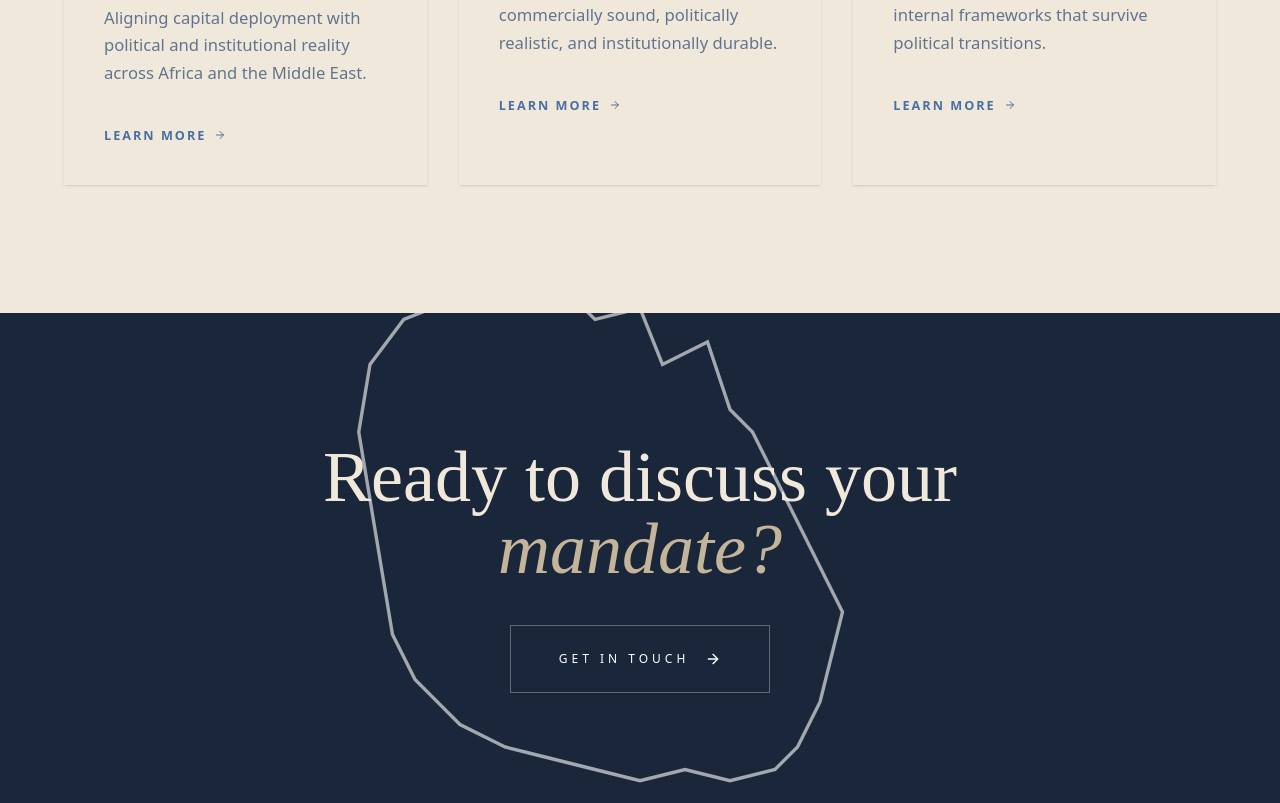
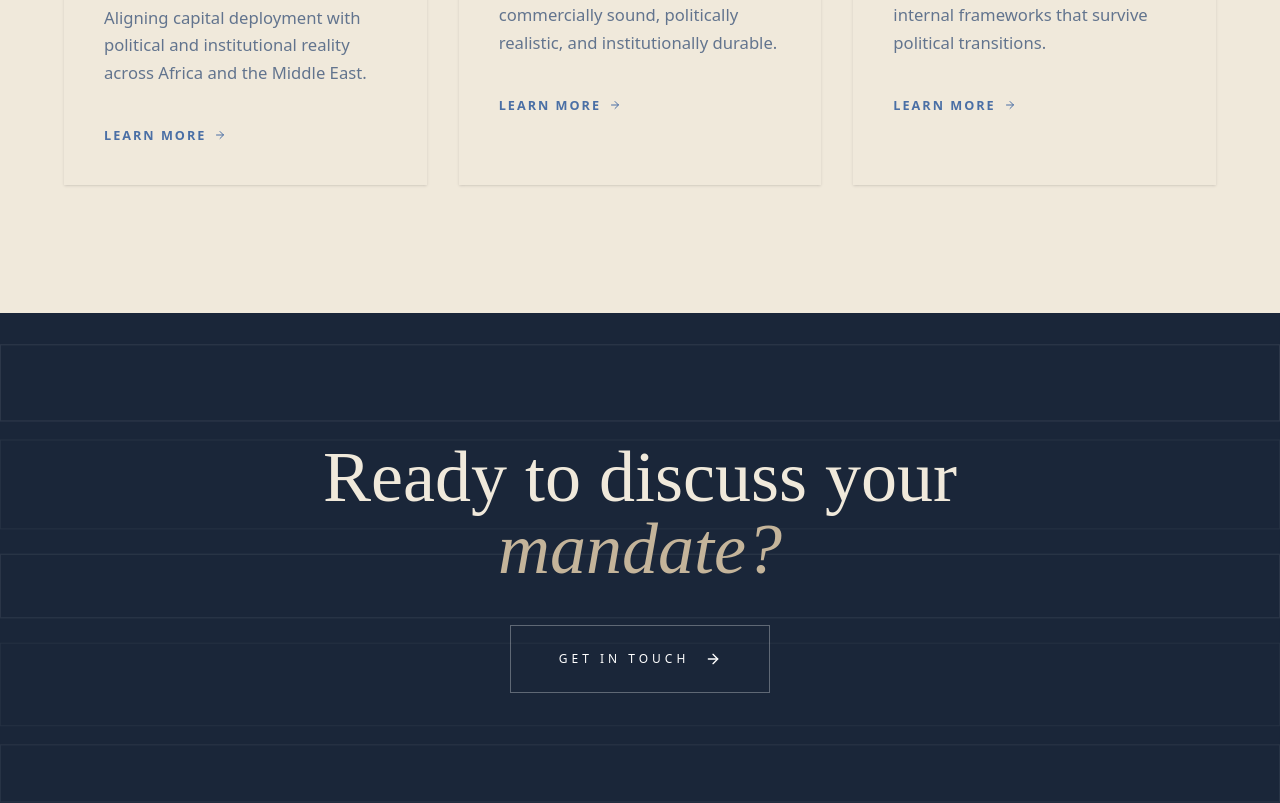
Before and after one commit to aymanfadil-commits/SGL-Site, a React (Vite) app: page / in a window 1280 px wide. Shown: the part 3111-3914 px from the top of the page. Built offline with nearby package versions, Linux system fonts and the light colour scheme.

Commit message:
Update App.tsx

```diff
--- a/src/App.tsx
+++ b/src/App.tsx
@@ -388,16 +388,17 @@ const HomePage = ({ setPage }: { setPage: (p: Page) => void }) => (
     <section className="py-32 px-6 text-center bg-navy-l relative overflow-hidden">
       <div className="absolute inset-0 opacity-100 pointer-events-none">
         <svg
-          className="w-[900px] h-[900px] absolute top-1/2 left-1/2 -translate-x-1/2 -translate-y-1/2 text-white"
-          viewBox="0 0 400 400"
+          className="w-full h-full"
+          viewBox="0 0 1200 800"
+          preserveAspectRatio="none"
           xmlns="http://www.w3.org/2000/svg"
         >
-          <path d="M 120 80 L 160 70 L 180 90 L 200 85 L 210 110 L 230 100 L 240 130 L 250 140 L 260 160 L 270 180 L 280 200 L 290 220 L 285 240 L 280 260 L 270 280 L 260 290 L 240 295 L 220 290 L 200 295 L 180 290 L 160 285 L 140 280 L 120 270 L 100 250 L 90 230 L 85 200 L 80 170 L 75 140 L 80 110 L 95 90 Z"
-            fill="none"
-            stroke="currentColor"
-            strokeWidth="1.5"
-            opacity="0.6"
-          />
+          {/* Horizontal layered bands */}
+          <rect x="0" y="50" width="1200" height="120" fill="none" stroke="currentColor" strokeWidth="2" opacity="0.08" />
+          <rect x="0" y="200" width="1200" height="140" fill="none" stroke="currentColor" strokeWidth="1.5" opacity="0.06" />
+          <rect x="0" y="380" width="1200" height="100" fill="none" stroke="currentColor" strokeWidth="2" opacity="0.07" />
+          <rect x="0" y="520" width="1200" height="130" fill="none" stroke="currentColor" strokeWidth="1.5" opacity="0.05" />
+          <rect x="0" y="680" width="1200" height="90" fill="none" stroke="currentColor" strokeWidth="2" opacity="0.06" />
         </svg>
       </div>
       <motion.div
```
